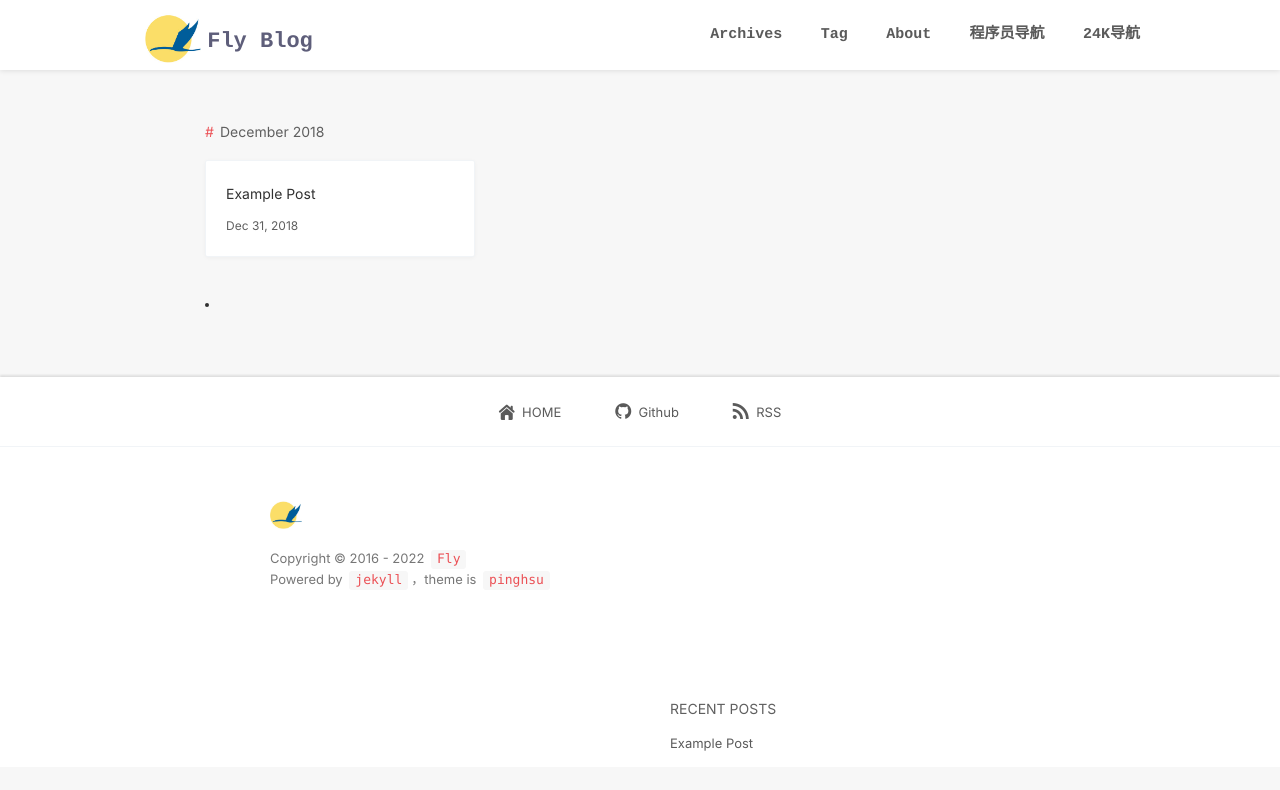
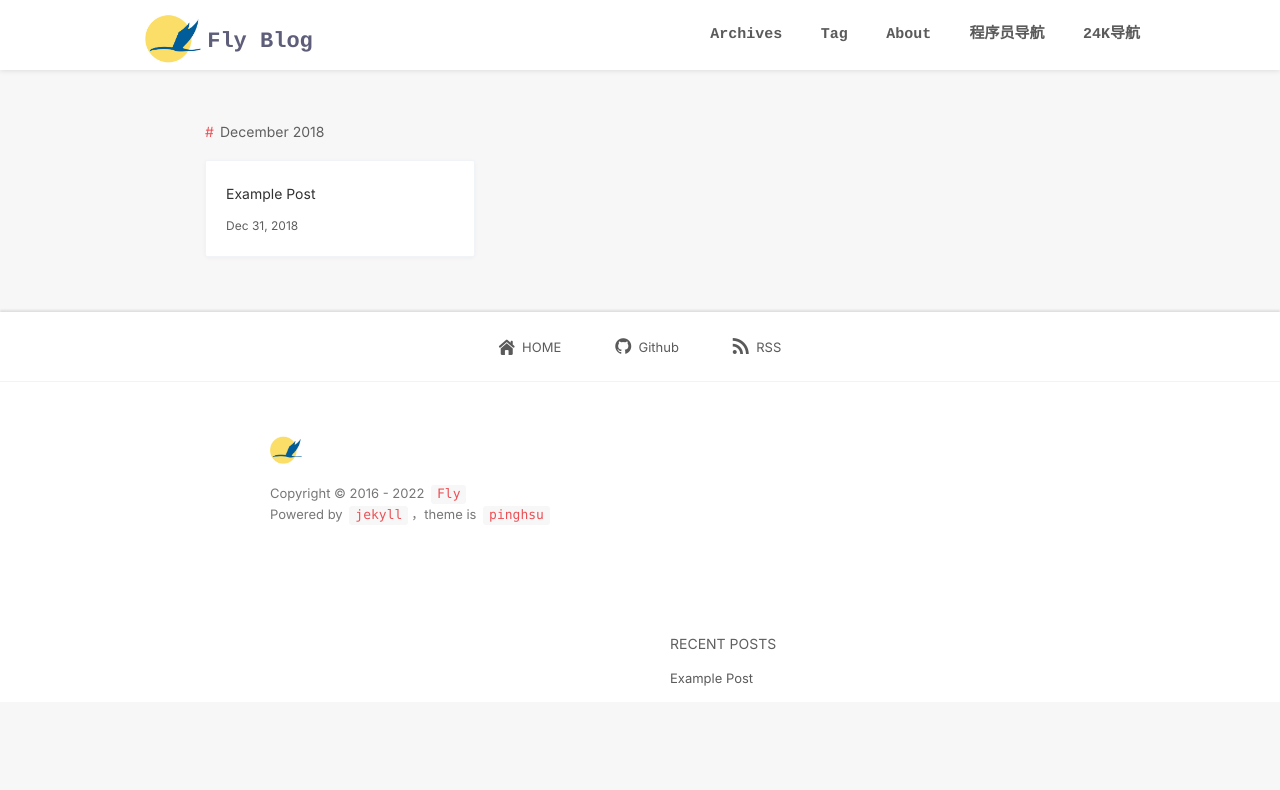
Before and after one commit to dongzhanpeng/fly-blog-front, a Jekyll site: the page built from archives.html, in a window 1280 px wide. Shown: the top 790 px of the page. Built offline with Jekyll 4.4.1, drawn with Linux system fonts in a browser that asks for light colours; nearby versions of some CDN libraries; a script that is not in the unit is left out; comment, search, counter and statistics services are not loaded.

Commit message:
【*】修改导航箭头

```diff
--- a/archives.html
+++ b/archives.html
@@ -31,16 +31,6 @@
             </div>
         </div>
 
-		<nav>
-        <ul>
-            <li><i class="fa fa-paper-plane-o"></i></li>
-			<!--get the nav links in  _config.yml -->
-			{% for link in site.nav %}
-			<li><a href="{{ site.baseurl }}{{ link[1]}}">{{ link[0] }}</a></li>
-			{% endfor %}
-        </ul>
-    </nav>
-
     {% if page.previous %}
     <a id="oldPostBtn" class="btn nav-button" href="{{ site.baseurl }}{{ page.previous.url }}" title="上一篇"><i class="btn fa fa-3x fa-angle-left"></i></a>
     {% endif %}
```
